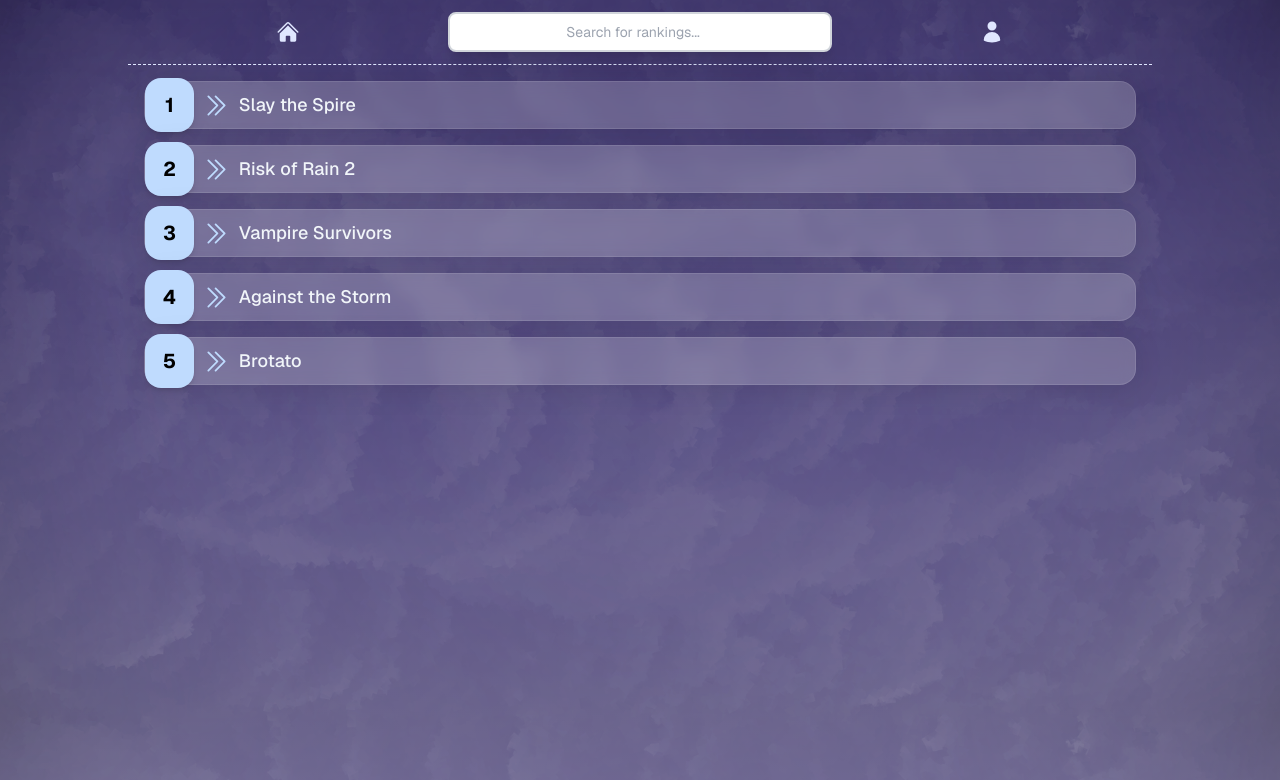
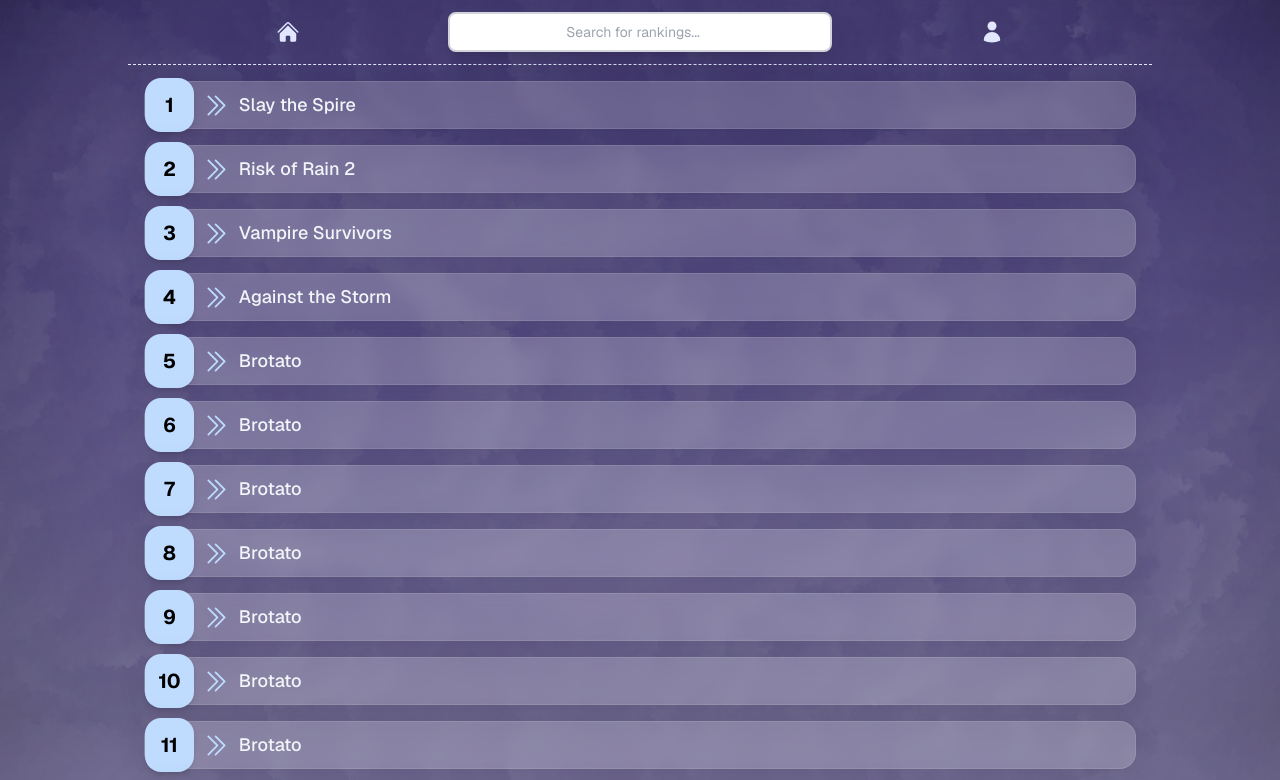
Before and after one commit to ahmetahaydemir/lunarino, a Next.js app: page /global in a window 1280 px wide. Shown: the top 780 px of the page. Built offline with nearby package versions, Linux system fonts and the light colour scheme.

Commit message:
Category Button

```diff
--- a/app/global/page.tsx
+++ b/app/global/page.tsx
@@ -5,27 +5,77 @@
     {
         id: 1,
         name: "Slay the Spire",
-        href: "/game"
+        href: "/detail"
     },
     {
         id: 2,
         name: "Risk of Rain 2",
-        href: "/game"
+        href: "/detail"
     },
     {
         id: 3,
         name: "Vampire Survivors",
-        href: "/game"
+        href: "/detail"
     },
     {
         id: 4,
         name: "Against the Storm",
-        href: "/game"
+        href: "/detail"
     },
     {
         id: 5,
         name: "Brotato",
-        href: "/game"
+        href: "/detail"
+    },
+    {
+        id: 6,
+        name: "Brotato",
+        href: "/detail"
+    },
+    {
+        id: 7,
+        name: "Brotato",
+        href: "/detail"
+    },
+    {
+        id: 8,
+        name: "Brotato",
+        href: "/detail"
+    },
+    {
+        id: 9,
+        name: "Brotato",
+        href: "/detail"
+    },
+    {
+        id: 10,
+        name: "Brotato",
+        href: "/detail"
+    },
+    {
+        id: 11,
+        name: "Brotato",
+        href: "/detail"
+    },
+    {
+        id: 12,
+        name: "Brotato",
+        href: "/detail"
+    },
+    {
+        id: 13,
+        name: "Brotato",
+        href: "/detail"
+    },
+    {
+        id: 14,
+        name: "Brotato",
+        href: "/detail"
+    },
+    {
+        id: 15,
+        name: "Brotato",
+        href: "/detail"
     }
 ];
 
--- a/app/globals.css
+++ b/app/globals.css
@@ -37,6 +37,14 @@
   border: 1px solid rgba(255, 255, 255, 0.1);
 }
 
+.category {
+  border-radius: 16px;
+  box-shadow: 0 4px 30px rgba(0, 0, 0, 0.1);
+  backdrop-filter: blur(7.5px);
+  -webkit-backdrop-filter: blur(7.5px);
+  border: 1px solid rgba(255, 255, 255, 0.1);
+}
+
 input:focus {
   outline: none;
 }
--- a/app/page.tsx
+++ b/app/page.tsx
@@ -1,12 +1,17 @@
-import Image from 'next/image'
-import Link from 'next/link'
+import Category from './ui/category';
 
 export default function Home() {
   console.log("Page Route : Home");
 
   return (
     <main className='flex items-center justify-center' >
-      <h1>Lunarino</h1>
+      <div className='flex flex-wrap justify-center gap-4 pt-8'>
+        <Category name={"Games"} color={"bg-blue-600/10"}></Category>
+        <Category name={"Anime"} color={"bg-red-600/10"}></Category>
+        <Category name={"Manga"} color={"bg-green-600/10"}></Category>
+        <Category name={"Movie"} color={"bg-yellow-600/10"}></Category>
+        <Category name={"Art"} color={"bg-cyan-600/10"}></Category>
+      </div>
     </main>
   )
 }
--- /dev/null
+++ b/app/ui/category.tsx
@@ -0,0 +1,20 @@
+"use client"
+
+import { PlusCircleIcon } from '@heroicons/react/24/solid'
+
+function ChangeCategory(catName: string) {
+    console.log("Category Button : ", catName);
+}
+
+export default function Category(props: any) {
+
+    return (
+        <button
+            className={props.color + ' category flex flex-col shadow-md w-[150px] h-[128px] items-center justify-center gap-4 rounded-md font-medium hover:border-indigo-300'}
+            onClick={() => ChangeCategory(props.name)}
+        >
+            <p className="w-full text-slate-100 text-lg">{props.name}</p>
+            <PlusCircleIcon className="w-6 fill-slate-100/25" />
+        </button>
+    )
+}
--- a/app/ui/ranking.tsx
+++ b/app/ui/ranking.tsx
@@ -7,7 +7,7 @@
 
     return (
         <Link
-            key={props.name}
+            key={props.id}
             href={props.href}
             className="ranking flex shadow-md h-[48px] items-center justify-center gap-2 rounded-md font-medium hover:border-indigo-300"
         >
```
Also changed, not shown: app/detail/page.tsx (renamed from app/game/page.tsx).
